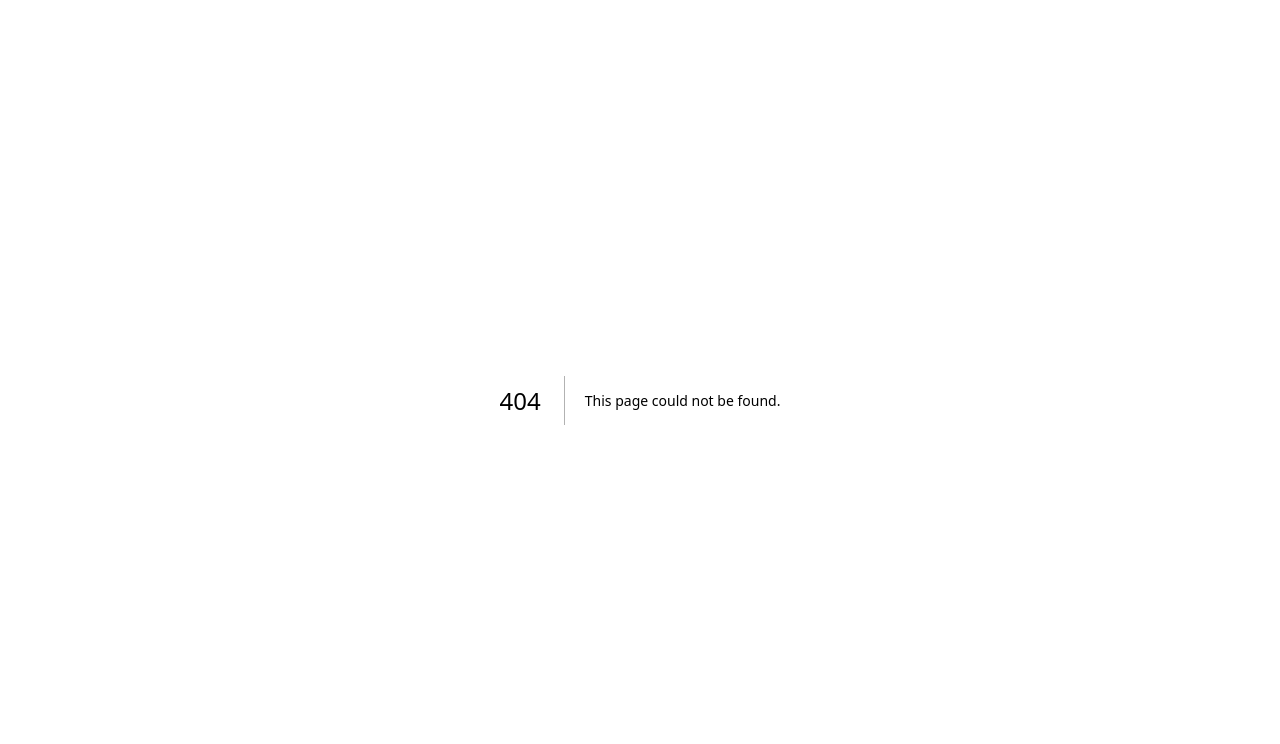
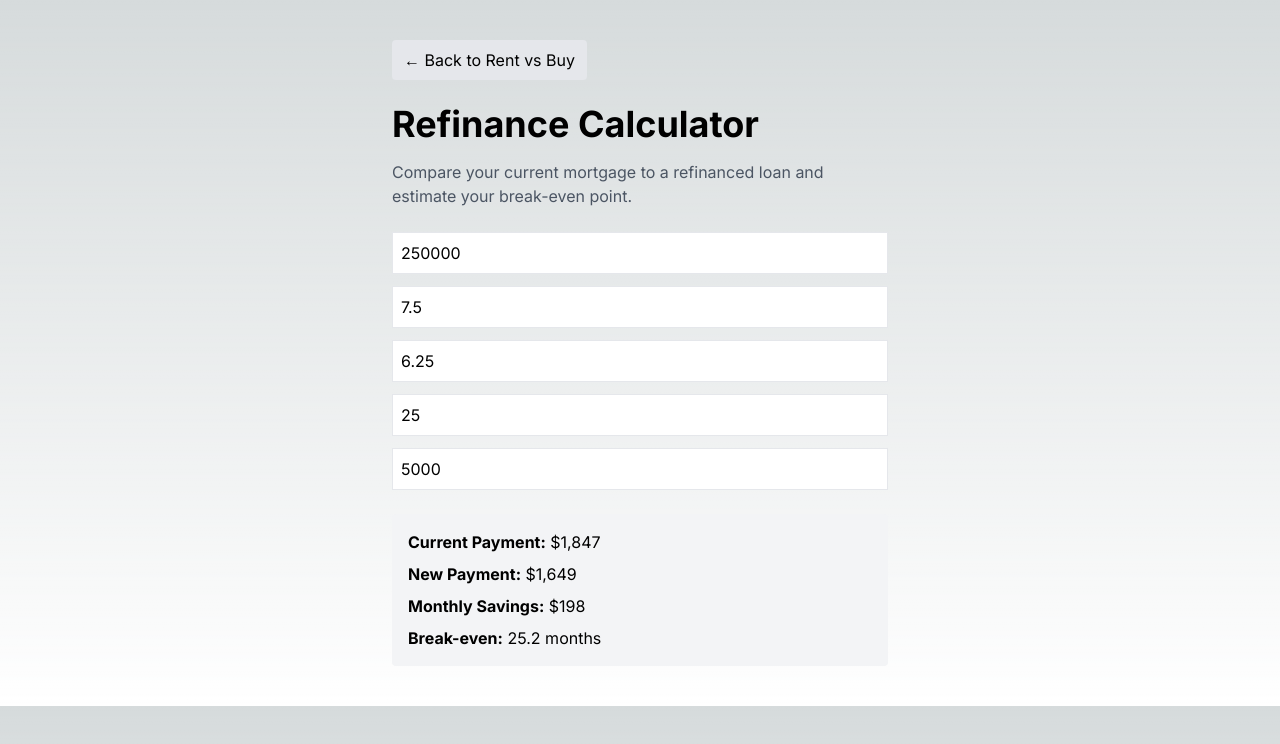
Before and after one commit to jlrrow/money-engine, a Next.js app: page /refinance in a window 1280 px wide. Before the commit this address had no page. Shown: the top 744 px of the page. Built offline with nearby package versions, Linux system fonts and the light colour scheme.

Commit message:
added refinance link to homepage

```diff
--- a/app/page.tsx
+++ b/app/page.tsx
@@ -199,6 +199,13 @@ export default function Home() {
 >
   Mortgage calculator →
 </a>
+
+<a
+    href="/refinance"
+    className="px-4 py-2 bg-gray-200 rounded hover:bg-gray-300"
+  >
+    Refinance calculator →
+  </a>
 </div>
         <p className="text-slate-600 mb-8">
           Compare renting vs buying, including monthly costs and break-even timing.
--- /dev/null
+++ b/app/refinance/page.tsx
@@ -0,0 +1,111 @@
+"use client";
+import { useState } from "react";
+
+function formatMoney(value: number) {
+  return new Intl.NumberFormat("en-US", {
+    style: "currency",
+    currency: "USD",
+    maximumFractionDigits: 0,
+  }).format(value);
+}
+
+function monthlyPayment(
+  principal: number,
+  annualRate: number,
+  years: number
+) {
+  const monthlyRate = annualRate / 100 / 12;
+  const payments = years * 12;
+
+  if (monthlyRate === 0) return principal / payments;
+
+  return (
+    (principal * monthlyRate * Math.pow(1 + monthlyRate, payments)) /
+    (Math.pow(1 + monthlyRate, payments) - 1)
+  );
+}
+
+export default function RefinanceCalculator() {
+  const [loanBalance, setLoanBalance] = useState(250000);
+  const [currentRate, setCurrentRate] = useState(7.5);
+  const [newRate, setNewRate] = useState(6.25);
+  const [yearsLeft, setYearsLeft] = useState(25);
+  const [closingCosts, setClosingCosts] = useState(5000);
+
+  const currentPayment = monthlyPayment(loanBalance, currentRate, yearsLeft);
+  const newPayment = monthlyPayment(loanBalance, newRate, yearsLeft);
+  const monthlySavings = currentPayment - newPayment;
+  const breakEvenMonths =
+    monthlySavings > 0 ? closingCosts / monthlySavings : null;
+
+  return (
+    <main className="p-10 max-w-xl mx-auto">
+      <a
+        href="/"
+        className="inline-block mb-6 px-3 py-2 bg-gray-200 rounded hover:bg-gray-300"
+      >
+        ← Back to Rent vs Buy
+      </a>
+
+      <h1 className="text-4xl font-bold mb-4">Refinance Calculator</h1>
+
+      <p className="mb-6 text-gray-600">
+        Compare your current mortgage to a refinanced loan and estimate your break-even point.
+      </p>
+
+      <input
+        type="number"
+        value={loanBalance}
+        onChange={(e) => setLoanBalance(Number(e.target.value))}
+        className="border p-2 w-full mb-3"
+        placeholder="Loan Balance"
+      />
+
+      <input
+        type="number"
+        step="0.01"
+        value={currentRate}
+        onChange={(e) => setCurrentRate(Number(e.target.value))}
+        className="border p-2 w-full mb-3"
+        placeholder="Current Interest Rate %"
+      />
+
+      <input
+        type="number"
+        step="0.01"
+        value={newRate}
+        onChange={(e) => setNewRate(Number(e.target.value))}
+        className="border p-2 w-full mb-3"
+        placeholder="New Interest Rate %"
+      />
+
+      <input
+        type="number"
+        value={yearsLeft}
+        onChange={(e) => setYearsLeft(Number(e.target.value))}
+        className="border p-2 w-full mb-3"
+        placeholder="Years Left on Loan"
+      />
+
+      <input
+        type="number"
+        value={closingCosts}
+        onChange={(e) => setClosingCosts(Number(e.target.value))}
+        className="border p-2 w-full mb-6"
+        placeholder="Closing Costs"
+      />
+
+      <div className="p-4 bg-gray-100 rounded space-y-2">
+        <p><strong>Current Payment:</strong> {formatMoney(currentPayment)}</p>
+        <p><strong>New Payment:</strong> {formatMoney(newPayment)}</p>
+        <p><strong>Monthly Savings:</strong> {formatMoney(monthlySavings)}</p>
+        <p>
+          <strong>Break-even:</strong>{" "}
+          {breakEvenMonths
+            ? `${breakEvenMonths.toFixed(1)} months`
+            : "No savings from refinancing"}
+        </p>
+      </div>
+    </main>
+  );
+}
```
